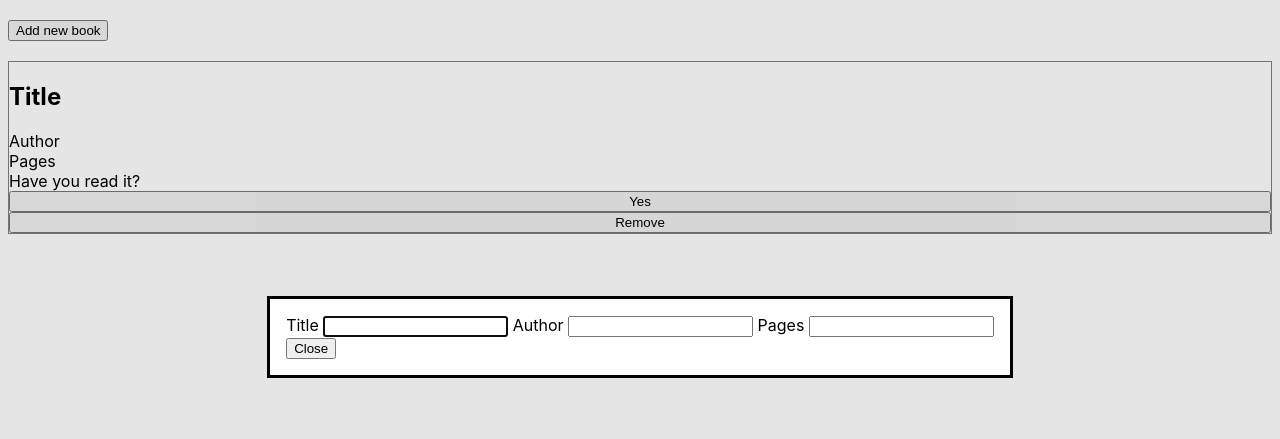
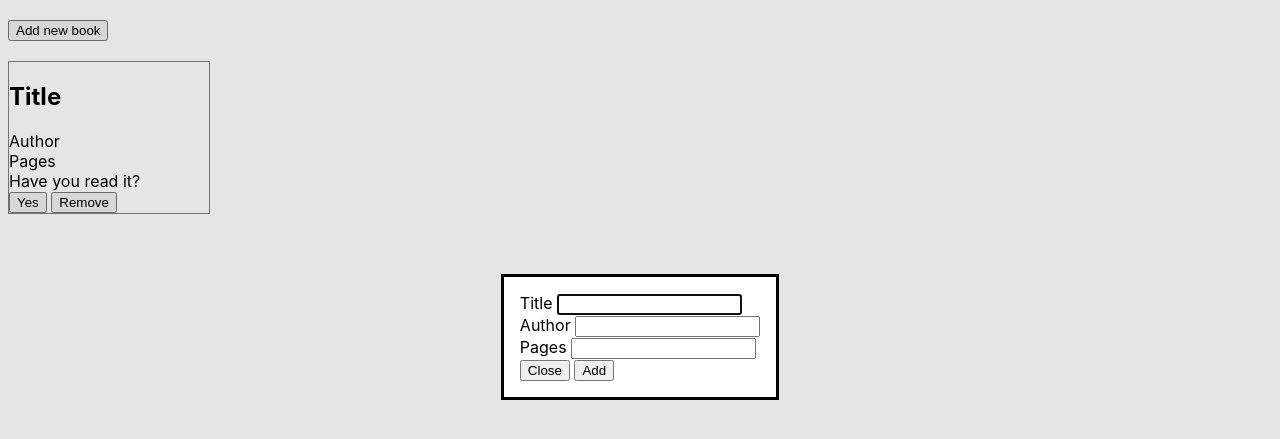
Before and after one commit to michaelabebaws/Library, a plain HTML site: page index.html in a window 1280 px wide. Both pictures are taken after a click on the button "Add new book". Shown: the part 63-502 px from the top of the page. Drawn offline with Linux system fonts and the light colour scheme.

Commit message:
dialog box

```diff
--- a/index.html
+++ b/index.html
@@ -14,7 +14,9 @@
             flex-direction: column;
             border: 1px solid grey;
             margin-top: 20px;
+            width: 200px;
         }
+
     </style>
 </head>
 <body>
@@ -24,17 +26,25 @@
 
         <dialog>
             <form action="" method="post">
+                <div>
                     <label for="title">Title</label>
                     <input type="text" class="title">
+                </div>
 
+                <div>
                     <label for="author">Author</label>
                     <input type="text" class="author">
+                </div>
 
+                <div>
                     <label for="pages">Pages</label>
                     <input type="text" class="pages">
+                </div>
+
 
             </form>
             <button>Close</button>
+            <button>Add</button>
         </dialog>
         <button class="addnew">Add new book</button>
 
@@ -45,8 +55,11 @@
                 <span>Pages</span>
                 <span>Have you read it?</span>
 
+                <div>
                     <button>Yes</button>
                     <button>Remove</button>
+                </div>
+
             </div>
         </div>
 
--- a/script.js
+++ b/script.js
@@ -1,3 +1,7 @@
+
+const dialog = document.querySelector('dialog');
+const showForm = document.querySelector('dialog + button');
+const closeForm = document.querySelector('dialog button');
 const myLibrary = [];
 
 function Book(title, author, pages, hasRead) {
@@ -12,13 +16,6 @@ function addBookToLibrary() {
     myLibrary.push(newBook);
 }
 
-
-// const addNewBook = document.querySelector('.add-new-book');
-
-const dialog = document.querySelector('dialog');
-const showForm = document.querySelector('dialog + button');
-const closeForm = document.querySelector('dialog button')
-
 showForm.addEventListener('click', () => {
     dialog.showModal();
 });
```
Lines whose indentation alone changed are shown as unchanged.
